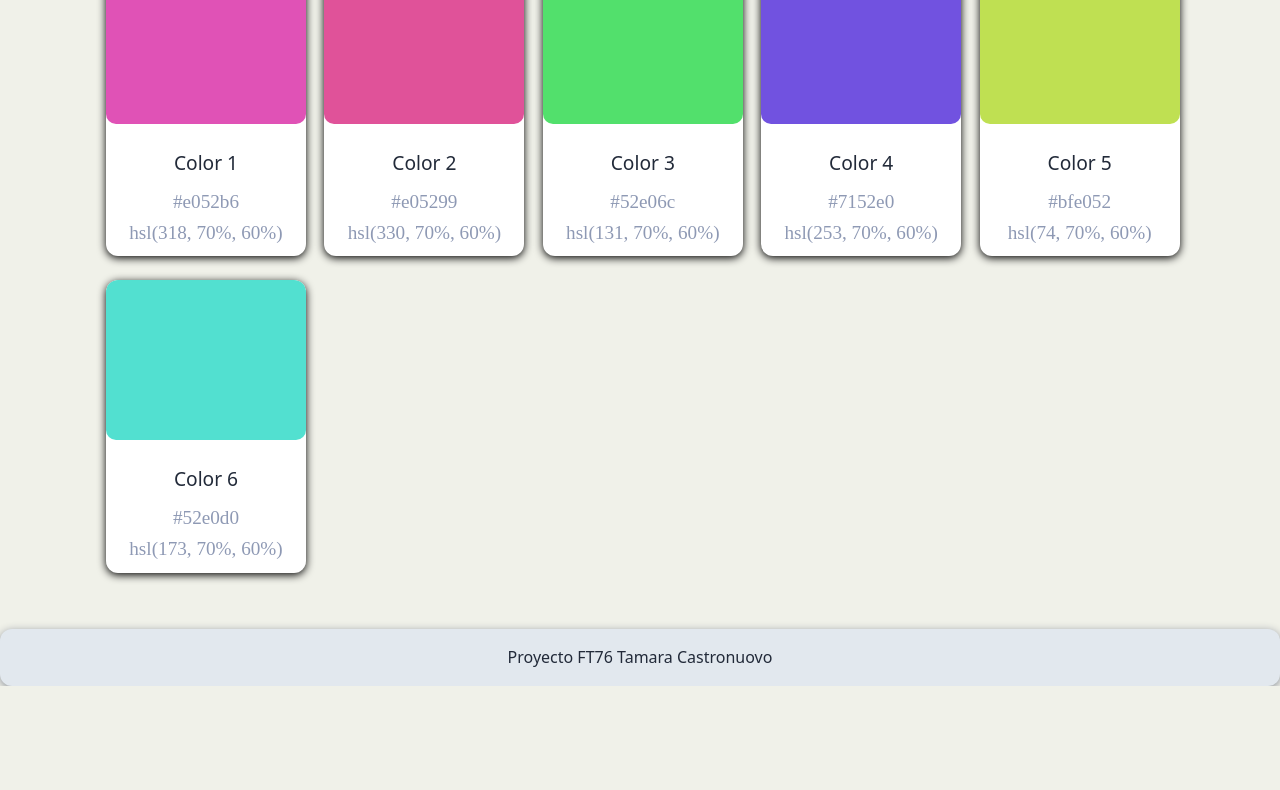
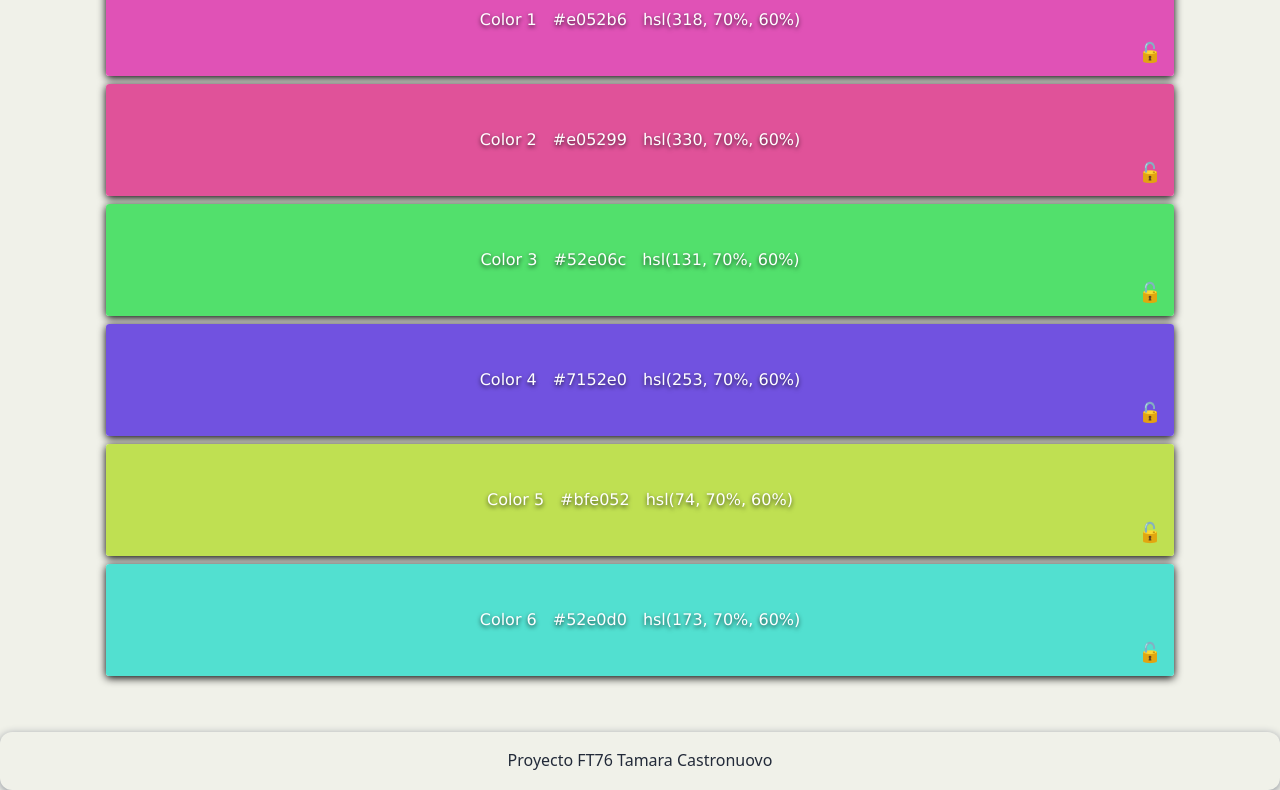
Before and after one commit to castronuovotamara90-art/FT76, a plain HTML site: page index.html in a window 1280 px wide. Shown: the part 452-1242 px from the top of the page. Before the commit the page ends 1138 px from the top, so only its background shows below. Drawn offline with Linux system fonts and the light colour scheme; a web font is replaced by a local one.

Commit message:
Actualiza proyecto con bloqueo de colores, reestructuración de swatch en css de manera vertical, reestructura readme, renombra repositorio

```diff
--- a/css/styles.css
+++ b/css/styles.css
@@ -44,16 +44,14 @@ header {
     text-align: center;
     font-family:"Chelsea Market", system-ui;
     font-size: 25px;
-    background-color: var(--color-fondo);
-    color: var(--color-texto);
-    padding: 1.5rem;
-    background-color: var(--color-fondo);
+    padding: 1.5rem
+
 }
 header.header-contenedor {
     display: flex;
     justify-content: space-between;
-    align-items: flex-start;
-    gap: 2rem;
+    align-items: center;
+    gap: 1rem;
     text-align: left;
     flex-wrap: wrap;
 }
@@ -115,9 +113,10 @@ main {
 /* PALETTE SECTION */
 
 .galeria {
-    display: grid;
-    grid-template-columns: repeat(auto-fit, minmax(180px, 1fr));
-    gap: 1.5rem;
+    display: flex;
+    flex-direction: column;
+    gap: 0.5rem;
+    width: 100%;
 }
 
 .controles {
@@ -161,47 +160,90 @@ main {
 .swatch {
     display: flex;
     flex-direction: column;
-    border-radius: 0.75rem;
-    overflow:hidden;
+    align-items: center;
+    justify-content: center;
+    border-radius: 0.2rem;
+    overflow: hidden;
     background-color: var(--color-card);
     box-shadow: 0 2px 8px hsl(220, 25%, 0.1%);
     transition: transform 0.2s ease, box-shadow 0.2s ease;
-    width: 200px;
-
+    height: 7rem;
+    position: relative;
 }
 
 .swatch_color {
-    height: 10rem;
-    border-radius: 10px;
-    margin-bottom: 1rem;
+    height: 100%;
+    width: 100%;
+    border-radius: 0;
+    margin-bottom: 0;
     background-color: var(--color-1);
+    position: absolute;
+    top: 0;
+    left: 0;
+    display: flex;
+    align-items: flex-end;
+    justify-content: flex-end;
+    padding: 0.5rem;
 }
+
+.swatch_bloqueo {
+    font-size: 1.2rem;
+    background: none;
+    border: none;
+    cursor: pointer;
+    padding: 0.25rem;
+    transition: transform 0.2s ease;
+    display: flex;
+    align-items: center;
+    justify-content: center;
+}
+
+.swatch_bloqueo:hover {
+    transform: scale(1.2);
+}
+
+.swatch_bloqueo.bloqueado {
+    color: #ffd700;
+    text-shadow: 0 0 8px rgba(255, 215, 0, 0.6);
+}
+
 
 .swatch_info {
     padding: 0.5rem 1rem;
     text-align: center;
+    display: flex;
+    align-items: center;
+    justify-content: center;
+    gap: 1rem;
+    height: 100%;
+    position: relative;
+    z-index: 10;
 }
 
+
 .swatch_name {
-    font-family: "Chelsea Market", system-ui;
-    font-size: 1.2rem;
-    margin-bottom: 0.5rem;
+    font-family: 'Lucida Sans', 'Lucida Sans Regular', 'Lucida Grande', 'Lucida Sans Unicode', Geneva, Verdana, sans-serif;
+    font-size: 1rem;
+    margin-bottom: 0;
+    color: white;
+    text-shadow: 0 2px 4px rgba(0, 0, 0, 0.7);
 }
 
 .swatch_codigo {
-    font-family: 'Times New Roman', Times, serif;
-    font-size: 1.2rem;
-    color: var(--color-texto-suave);
+    font-family: 'Lucida Sans', 'Lucida Sans Regular', 'Lucida Grande', 'Lucida Sans Unicode', Geneva, Verdana, sans-serif;
+    font-size: 1rem;
+    color: white;
+    text-shadow: 0 2px 4px rgba(0, 0, 0, 0.7);
 }
 
 .swatch:hover {
-    transform: translateY(-5px);
+    transform: translateY(-2px);
     box-shadow: 0 4px 12px hsl(220, 25%, 0.15%);
 }
 
 .swatch:focus {
     outline: 2px solid var(--color-1);
-    outline-offset: 4px;
+    outline-offset: 2px;
 }
 /* COLORES HSL */
 
@@ -234,8 +276,8 @@ main {
 footer {
     text-align: center;
     padding: 1rem;
-    background-color: hsl(210, 26%, 91%);
-    margin-top: 2rem;
+    background-color: var(--color-fondo);
+    margin-top: auto;
     color: var(--color-texto);
     border-radius: 0.75rem;
     box-shadow: 0 2px 8px hsl(221, 7%, 57%);
--- a/index.html
+++ b/index.html
@@ -1,5 +1,6 @@
 <!DOCTYPE html>
 <html lang="es">
+
 <head>
     <meta charset="UTF-8">
     <meta name="viewport" content="width=device-width, initial-scale=1.0">
@@ -11,11 +12,12 @@
     <link rel="stylesheet" href="./css/styles.css">
     <title>Generador de Paleta de colores</title>
 </head>
+
 <body>
     <header class="header-contenedor">
         <div class="header-titulo">
-    <h1>Colorfly Studio</h1>
-    <p class="subtitulo-header">Aquí puedes generar tu propia paleta de colores de manera aleatoria</p>
+            <h1>Color Factory</h1>
+            <p class="subtitulo-header">Despliega tu imaginación, y da vida a tus diseños con paletas de color únicas</p>
         </div>
 
         <div class="header-acciones">
@@ -53,4 +55,5 @@
 
     <script src="./script.js"></script>
 </body>
+
 </html>
--- a/script.js
+++ b/script.js
@@ -11,13 +11,38 @@ function hslToHex(h, s, l) {
   return "#" + f(0) + f(8) + f(4);
 }
 
-function crearSwatch(colorHSL, colorHEX, nombre) {
+function crearSwatch(colorHSL, colorHEX, nombre, indice) {
   const swatch = document.createElement("article");
   swatch.className = "swatch";
+  swatch.dataset.indice = indice;
+
   // Bloque superior _ el rectanculo de color
   const color = document.createElement("div");
   color.className = "swatch_color";
   color.style.backgroundColor = colorHSL;
+
+  // Botón de bloqueo
+  const botonBloqueo = document.createElement("button");
+  botonBloqueo.className = "swatch_bloqueo";
+  botonBloqueo.setAttribute("aria-label", "Bloquear color");
+  botonBloqueo.innerHTML = "🔓";
+
+  botonBloqueo.addEventListener("click", function(e) {
+    e.stopPropagation();
+    const estaBloquedo = coloresBloquedos.includes(indice);
+
+    if (estaBloquedo) {
+      coloresBloquedos = coloresBloquedos.filter(i => i !== indice);
+      botonBloqueo.innerHTML = "🔓";
+      botonBloqueo.classList.remove("bloqueado");
+    } else {
+      coloresBloquedos.push(indice);
+      botonBloqueo.innerHTML = "🔒";
+      botonBloqueo.classList.add("bloqueado");
+    }
+  });
+
+  color.appendChild(botonBloqueo);
 
   // Bloque inferior _ el bloque de info
   const info = document.createElement("div");
@@ -41,25 +66,49 @@ function crearSwatch(colorHSL, colorHEX, nombre) {
 
   return swatch;
 }
+
 function generarColor() {
   const h = Math.round(Math.random() * 360);
   const hsl = "hsl(" + h + ", 70%, 60%)";
   const hex = hslToHex(h, 70, 60);
   return { hsl, hex };
 }
+// Variables para el sistema de bloqueo
+
+let coloresBloquedos = [];
+let paletaBloqueada = {};
 
 const galeria = document.getElementById("galeria");
 
 function renderPaleta(cantidad) {
   galeria.innerHTML = "";
 
+  // Resetear bloqueados si la cantidad cambió
+  coloresBloquedos = coloresBloquedos.filter(i => i < cantidad);
+
   for (let i = 0; i < cantidad; i++) {
-    const color = generarColor();
-    const swatch = crearSwatch(color.hsl, color.hex, "Color " + (i + 1));
+    let color;
+
+    if (coloresBloquedos.includes(i) && paletaBloqueada[i]) {
+      // Si está bloqueado, usar el color guardado
+      color = paletaBloqueada[i];
+    } else {
+      // Si no está bloqueado, generar nuevo color
+      color = generarColor();
+      paletaBloqueada[i] = color;
+    }
+
+    const swatch = crearSwatch(color.hsl, color.hex, "Color " + (i + 1), i);
+
+    // Si está bloqueado, mostrar candado cerrado
+    if (coloresBloquedos.includes(i)) {
+      const botonBloqueo = swatch.querySelector(".swatch_bloqueo");
+      botonBloqueo.innerHTML = "🔒";
+      botonBloqueo.classList.add("bloqueado");
+    }
+
     galeria.appendChild(swatch);
-
   }
-
 }
 
 const toast = document.getElementById("toast");
```
Also changed, not shown: demo/demo FT76 Tamara Castronuovo v1.gif (deleted), ia/Captura de pantalla 2026-06-20 a las 10.33.28.png (added), ia/Captura de pantalla 2026-06-20 a las 10.33.39.png (added), ia/Captura de pantalla 2026-06-20 a las 10.33.44.png (added), ia/Captura de pantalla 2026-06-20 a las 10.33.51.png (added), ia/Captura de pantalla 2026-06-20 a las 10.34.17.png (added), 5 other files. Lines whose indentation alone changed are shown as unchanged.
